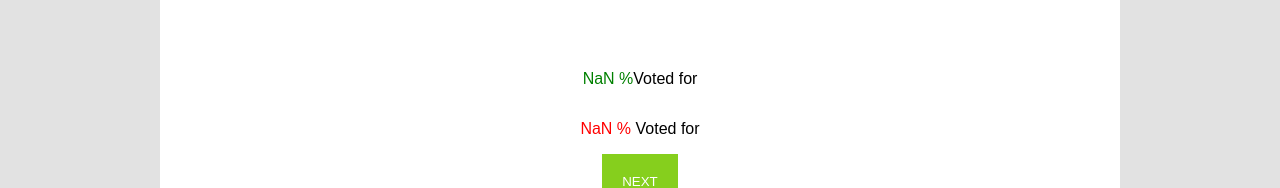
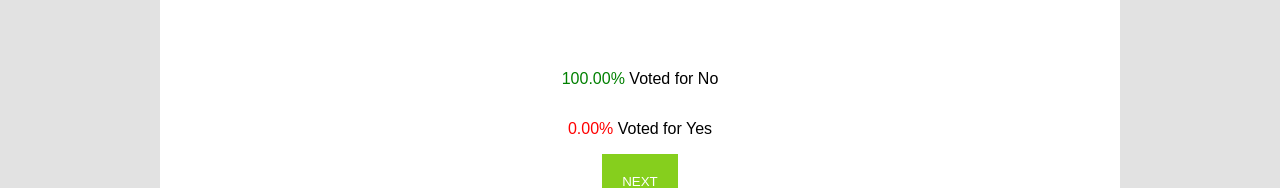
Before and after one commit to Jtrom314/startup, a React (Create React App) app: page /vote in a window 1280 px wide. Both pictures are taken after a click on the element "Yes". Shown: the part 408-596 px from the top of the page. Built offline with nearby package versions, Linux system fonts and the light colour scheme; no server answers.

Commit message:
Fixed voting

```diff
--- a/src/vote/question.js
+++ b/src/vote/question.js
@@ -57,19 +57,25 @@ function QuestionButtons({ childToParent4, childToParent3, leftQuestion, rightQu
 
 function Results ({childToParent1, childToParent2, questionInfo, resultObject}) {
   let leftResult, rightResult = 0;
+  console.log(questionInfo.leftQuestion)
+  console.log(questionInfo.rightQuestion)
+  console.log(questionInfo.totalRepsonses)
   if (resultObject.response === 'left') {
-   leftResult = (questionInfo.leftResponses + 1) / (questionInfo.totalResponses + 1)
-   rightResult = questionInfo.rightResponses / (questionInfo.totalResponses + 1)
+   leftResult = (questionInfo.leftResponses + 1) / (questionInfo.totalRepsonses + 1) * 100
+   rightResult = questionInfo.rightResponses / (questionInfo.totalRepsonses + 1) * 100
+
   } else {
-    leftResult = questionInfo.leftResponses / (questionInfo.totalResponses + 1)
-    rightResult = (questionInfo.rightResponses + 1) / (questionInfo.totalResponses + 1)
+    leftResult = questionInfo.leftResponses / (questionInfo.totalRepsonses + 1) * 100
+    rightResult = (questionInfo.rightResponses + 1) / (questionInfo.totalRepsonses + 1) * 100
   }
+  leftResult = leftResult.toFixed(2)
+   rightResult = rightResult.toFixed(2)
 
   return (
     <>
     <div className='chartWrapper'>
-      <p><span className="LeftResponse">{leftResult} %</span>Voted for {questionInfo.leftQuestion}</p>
-      <p><span className="RightResponse">{rightResult} %</span> Voted for {questionInfo.rightQuestion}</p>
+      <p><span className="LeftResponse">{leftResult}%</span> Voted for {questionInfo.questionRight}</p>
+      <p><span className="RightResponse">{rightResult}%</span> Voted for {questionInfo.questionLeft}</p>
       <button className="button" onClick={()=> {childToParent1(resultObject); childToParent2()}}>NEXT</button>
     </div>
     </>
```
